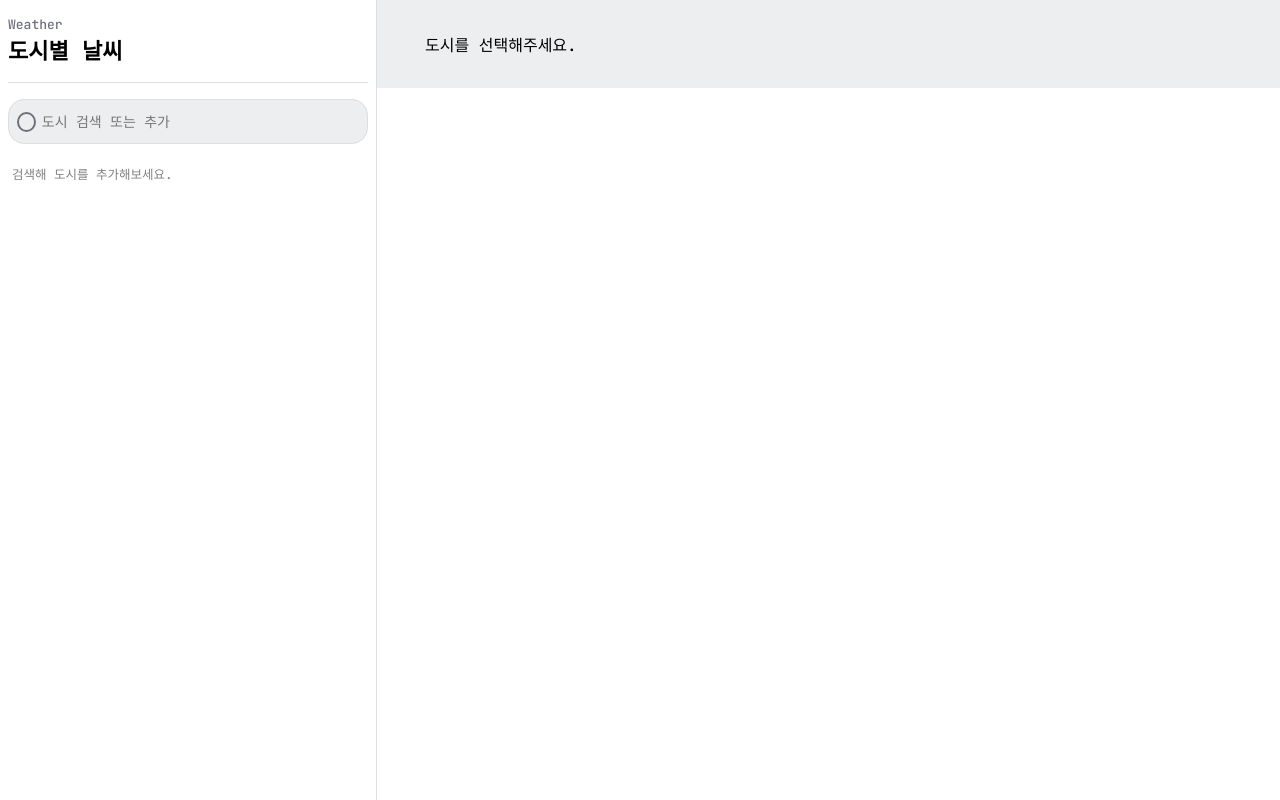
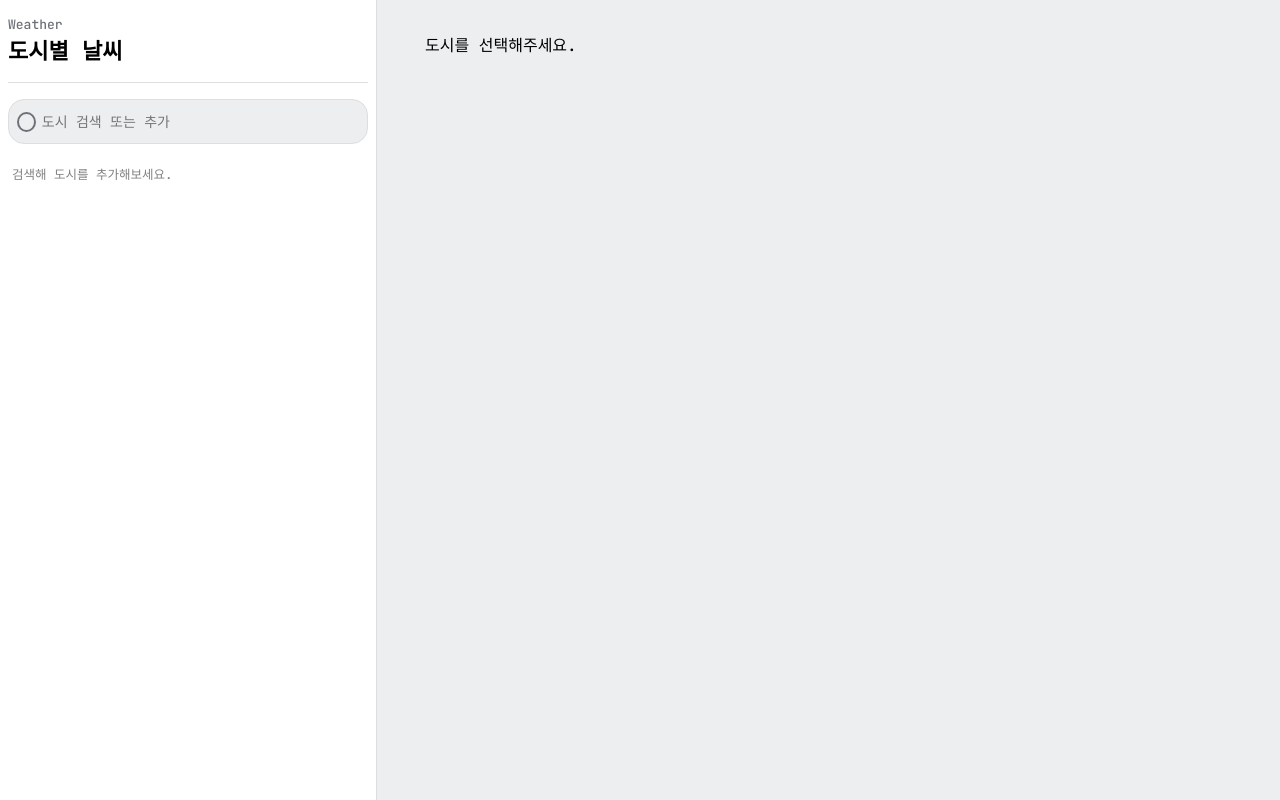
Before and after one commit to newneoshin/svelte-weather, a Svelte app: page / in a window 1280 px wide. Built offline with nearby package versions, Linux system fonts and the light colour scheme.

Commit message:
refactor: 앱 내 기본 배경색 지정

```diff
--- a/src/app.css
+++ b/src/app.css
@@ -4,4 +4,5 @@ body {
   margin: 0;
   padding: 0;
   font-family: "JetBrains Mono", sans-serif;
+  background-color: oklch(0.95 0.003 260);
 }
```
